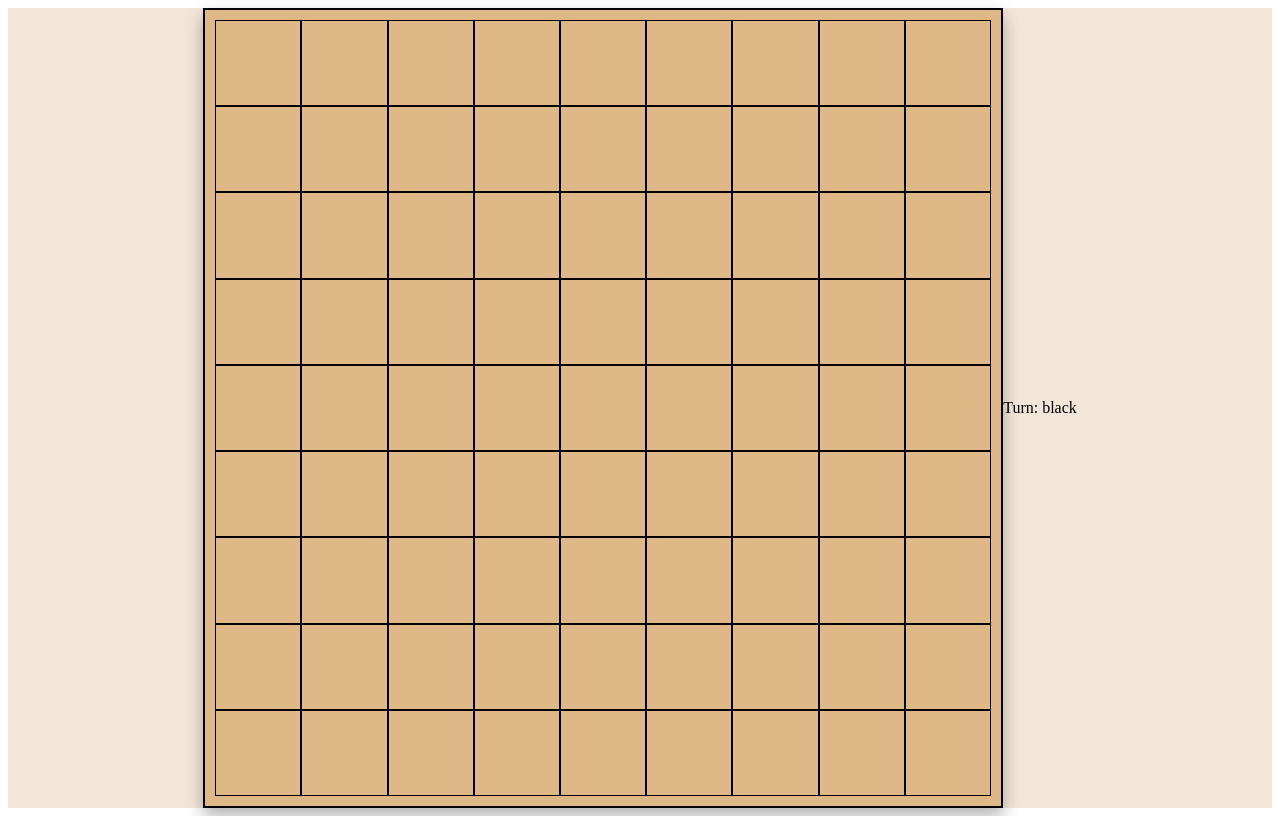
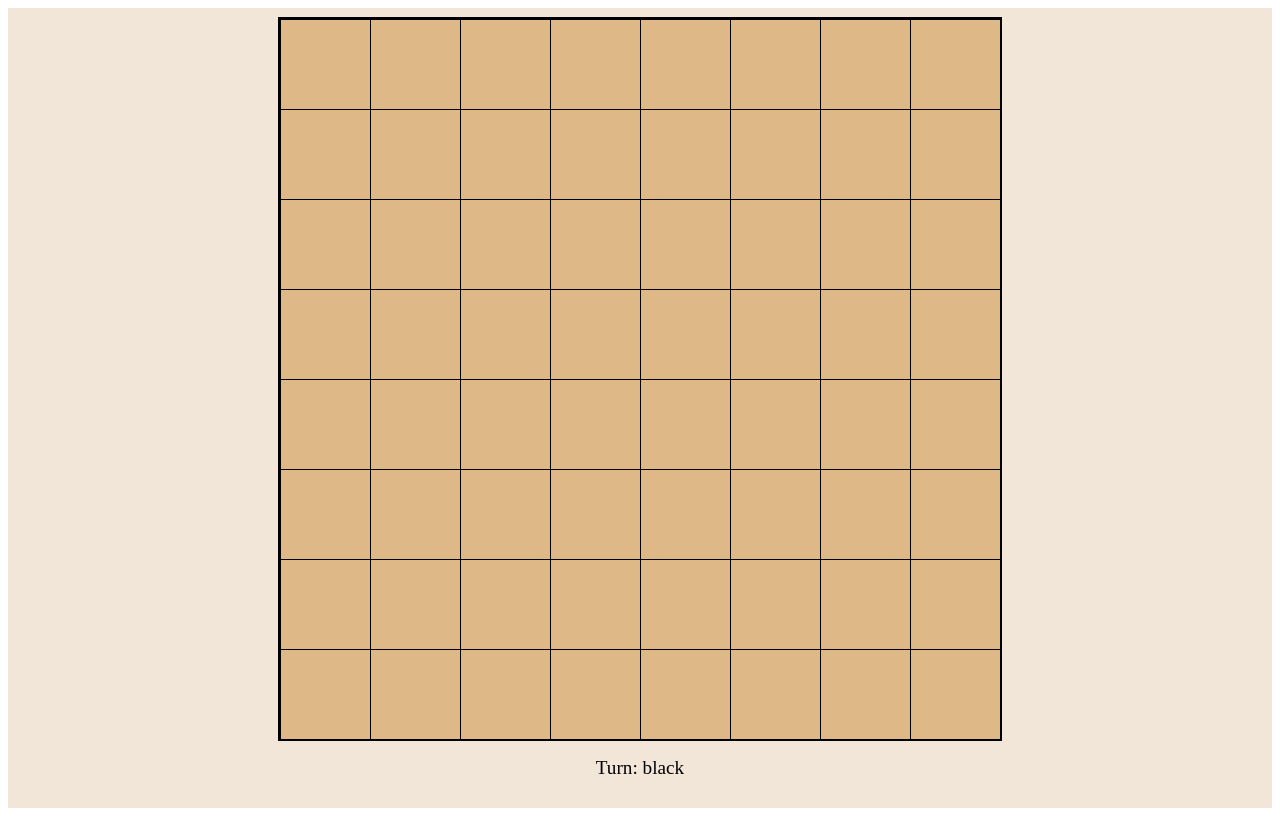
Before and after one commit to Horace01b/Go-project-group4, a React (Vite) app in the folder vite-project/: page / in a window 1280 px wide. Built offline with nearby package versions, Linux system fonts and the light colour scheme.

Commit message:
"GGP-11 <place-the-stones-on-the-intersections-on-click>"

```diff
--- a/vite-project/src/Components/GoBoard.jsx
+++ b/vite-project/src/Components/GoBoard.jsx
@@ -1,78 +1,51 @@
-import {useState} from 'react';
-/* import styles  */
+// GoBoard.jsx
+import { useState } from 'react';
 import "./css.css";
+import Intersection from "./Intersection"
 
 function GoBoard() {
-    //simple 9x9 board for Go
-    const boardSize = 9
+  const boardSize = 9;
 
-
-
-    //2D array to represent the board
   const [board, setBoard] = useState(
   Array.from({ length: boardSize }, () =>
     Array.from({ length: boardSize }, () => null)
-    ));
+    )
+    );
 
   const [currentPlayer, setCurrentPlayer] = useState("black");
 
-    // Function to handle when a player places a stone
   const handlePlay = (row, col) => {
-        // If the spot is already taken, ignore the move
     if (board[row][col] !== null) return;
 
-        // Create a copy of the board to update state immutably
 const newBoard = board.map((r, rowIndex) =>
-            r.map((cell, colIndex) => {
-                if (rowIndex === row && colIndex === col) {
-                    return currentPlayer;
-                }
-                return cell;
-            })
+  r.map((cell, colIndex) =>
+    rowIndex === row && colIndex === col ? currentPlayer : cell
+  )
 );
 
-        setBoard(newBoard); // Update board
-        setCurrentPlayer(currentPlayer === "black" ? "white" : "black"); // Switch player
+setBoard(newBoard);
+setCurrentPlayer(currentPlayer === "black" ? "white" : "black");
   };
 
   return (
     <div className="go-board-container">
       <div className="go-board">
-            {board.map((row, rowIndex) => (
-                <div className="board-row"key={rowIndex}>
-                    {row.map((cell, colIndex) => (
+        {board.map((row, rowIndex) =>
+          row.map((cell, colIndex) => (
             <Intersection
               key={`${rowIndex}-${colIndex}`}
-                            row={rowIndex}
-                            col={colIndex}
-                            stone={cell}
+              rowIndex={rowIndex}
+              colIndex={colIndex}
+              cell={cell}
+              boardSize={boardSize}
               onPlay={handlePlay}
             />
-                    ))}
+          ))
+        )}
       </div>
-                ))}
-        </div>
-         <p className="turn-indicator">Turn: <span className={currentPlayer}>{currentPlayer}</span></p>
-        </div>
-    );
-
-}
-
-function Intersection(props) {
-    const { row, col,stone,onPlay } = props;
-    const handleClick=() => {
-        onPlay(row, col);
-    };
-
-
-    return (
-        <div
-            className="intersection"
-             onClick={handleClick}
-            data-row={row}
-            data-col={col}>
-                {/* Render stone to this intersection */}
-                {stone && <div className={`stone ${stone}`} />}
+      <p className="turn-indicator">
+        Turn: <span className={currentPlayer}>{currentPlayer}</span>
+      </p>
     </div>
   );
 }
--- /dev/null
+++ b/vite-project/src/Components/Intersection.jsx
@@ -0,0 +1,20 @@
+// src/Components/Intersection.jsx
+//import React from "react";   --- not important since we are not using state
+import "./css.css";
+
+function Intersection({ rowIndex, colIndex, cell, boardSize, onPlay }) {
+  const top = `${(rowIndex / (boardSize - 1)) * 100}%`;
+  const left = `${(colIndex / (boardSize - 1)) * 100}%`;
+
+  return (
+    <div
+      className="intersection"
+      style={{ top, left }}
+      onClick={() => onPlay(rowIndex, colIndex)}
+    >
+      {cell && <div className={`stone ${cell}`} />}
+    </div>
+  );
+}
+
+export default Intersection;
--- a/vite-project/src/Components/css.css
+++ b/vite-project/src/Components/css.css
@@ -1,55 +1,68 @@
-/* Styles to render the go board */
 	.go-board-container {
   display: flex;
+  flex-direction: column;
+  align-items: center;
+  background-color: #f2e6d9;
+  height: 100vh;
   justify-content: center;
-    align-items: center;
-    height: 100vh;
-    padding: 20px;
-    background-color: #f2e6d9;
-    box-sizing: border-box;
 }
+
 .go-board {
-    width: 80vw;
-    max-width: 800px;
-    aspect-ratio: 1;
-    display: flex;
-    flex-direction: column;
+  position: relative;
+  width: 90vmin;
+  height: 90vmin;
   background-color: #deb887;
   border: 2px solid black;
-    box-shadow: 0 8px 16px rgba(0, 0, 0, 0.3);
-    padding: 10px;
-    box-sizing: border-box;
+
+  background-image:
+    linear-gradient(to right, black 1px, transparent 1px),
+    linear-gradient(to bottom, black 1px, transparent 1px);
+  background-size: calc(100% / 8) calc(100% / 8);
+  background-repeat: repeat;
 }
-.board-row {
-    display: flex;
-    flex: 1;
-}
+
+/* Place each intersection centered on a grid point */
 .intersection {
-    flex: 1;
-    border: 1px solid black;
-    box-sizing: border-box;
-    position: relative;
+  position: absolute;
+  width: 30px;
+  height: 30px;
+  transform: translate(-50%, -50%);
   cursor: pointer;
+  z-index: 1;
 }
 
 .stone {
-  width: 80%;
-  height: 80%;
+  width: 40px;
+  height: 40px;
   border-radius: 50%;
   position: absolute;
   top: 50%;
   left: 50%;
   transform: translate(-50%, -50%);
-  pointer-events: none; /* So clicks go through to the intersection */
+  box-sizing: border-box;
 }
 
 .stone.black {
   background-color: black;
-  box-shadow: 0 0 4px rgba(0, 0, 0, 0.6);
 }
 
 .stone.white {
   background-color: white;
-  border: 1px solid #ccc;
-  box-shadow: 0 0 4px rgba(0, 0, 0, 0.2);
+  border: 1px solid #444;
+  border-radius: 50%;
 }
+
+.turn-indicator {
+  margin-top: 1rem;
+  font-size: 1.2rem;
+}
+
+.black {
+  color: black;
+}
+.white {
+  color: white;
+  background-color: black;
+  padding: 2px 6px;
+  border-radius: 5px;
+}
```
Lines whose indentation alone changed are shown as unchanged.
